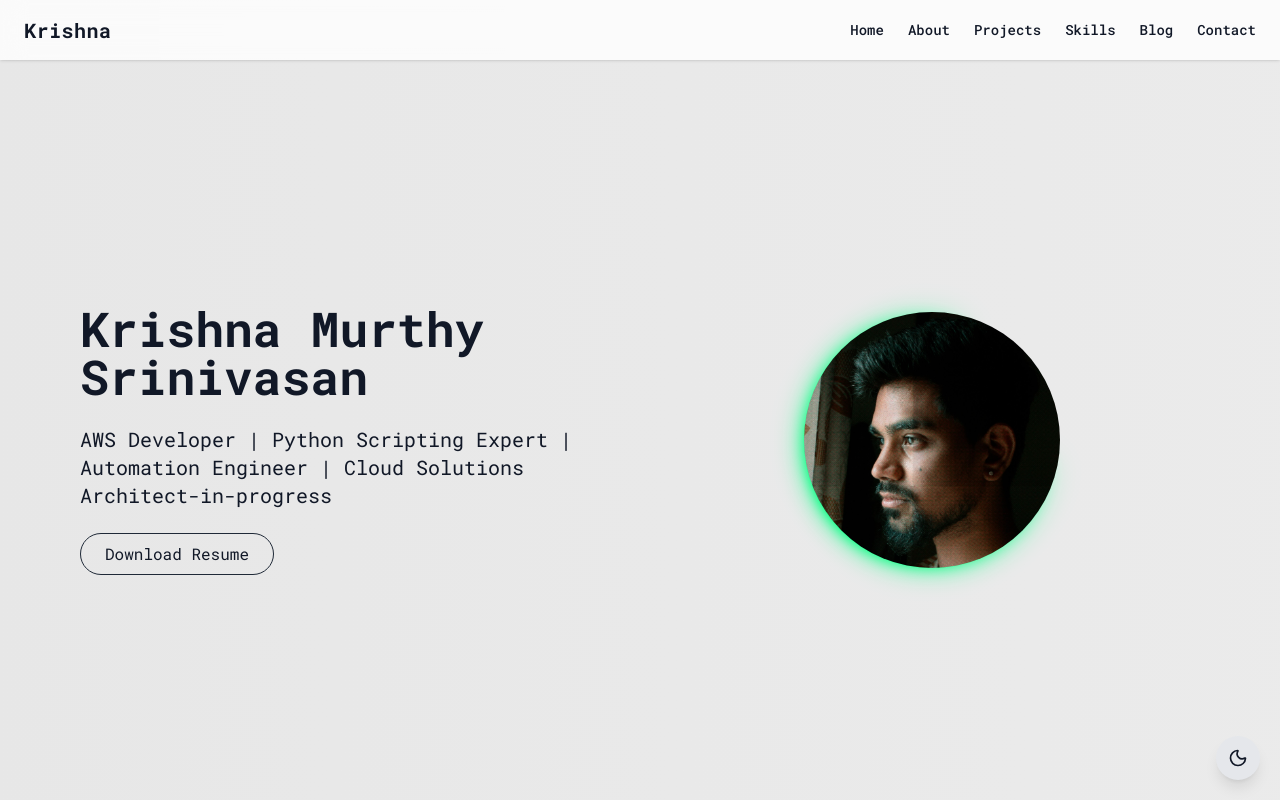
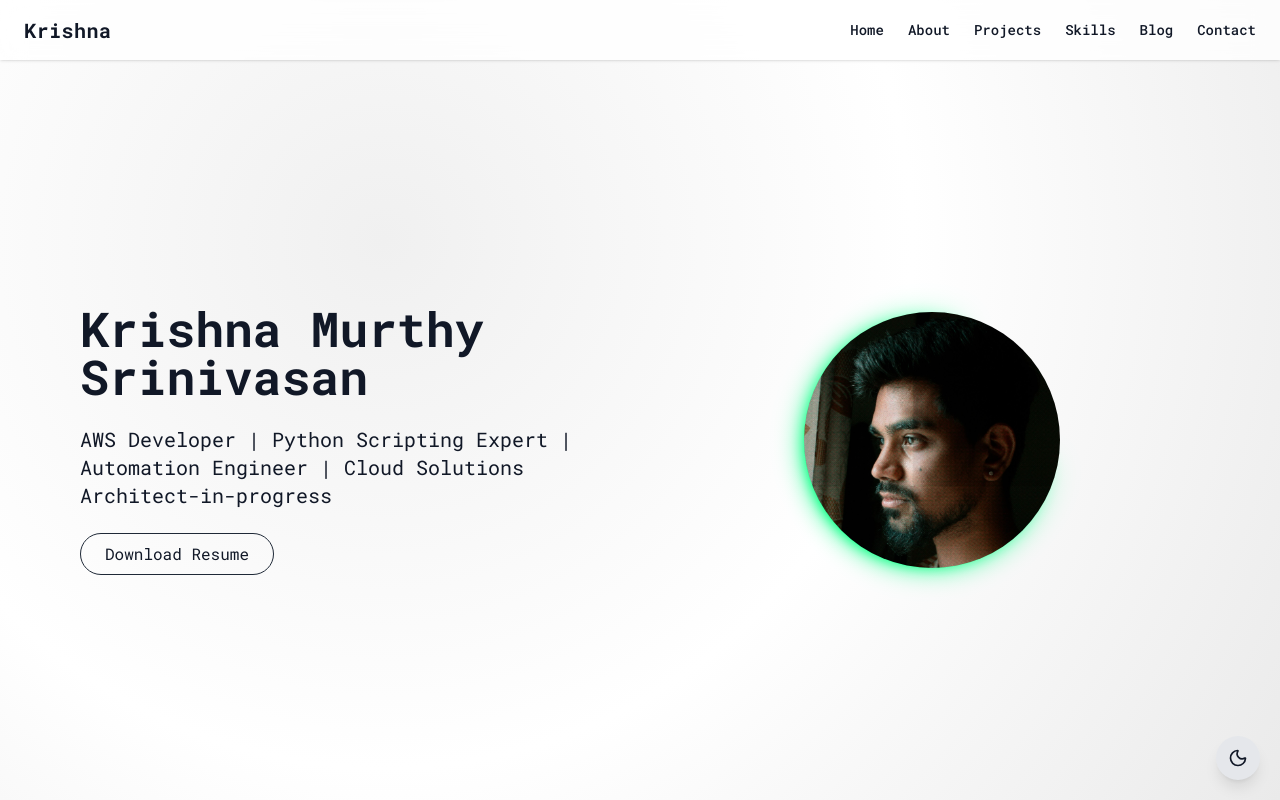
Before and after one commit to krishnamurthy-srinivasan/krishna-scriptsit, a React (Vite) app: page / in a window 1280 px wide. Shown: the top 800 px of the page. Built offline with nearby package versions, Linux system fonts and the light colour scheme; a web font is replaced by a local one.

Commit message:
animations

```diff
--- a/src/components/AnimatedGradientBackground.css
+++ b/src/components/AnimatedGradientBackground.css
@@ -1,26 +1,28 @@
 
-.gradient-bg {
-  background: linear-gradient(270deg, #f0f0f0, #e5e5e5, #ffffff);
-  background-size: 600% 600%;
-  animation: gradientLight 30s ease infinite;
+.animated-bg {
+  position: fixed;
+  inset: 0;
+  z-index: -10;
+  pointer-events: none;
+  background: radial-gradient(circle at 30% 30%, #f0f0f0, #ffffff, #eaeaea);
+  animation: shiftLight 30s ease-in-out infinite;
 }
 
 @media (prefers-color-scheme: dark) {
-  .gradient-bg {
-    background: linear-gradient(270deg, #3a3a3a, #2a2a2a, #1a1a1a, #0f0f0f);
-    background-size: 600% 600%;
-    animation: gradientDark 30s ease infinite;
+  .animated-bg {
+    background: radial-gradient(circle at 30% 30%, #2f2f2f, #1a1a1a, #000000);
+    animation: shiftDark 30s ease-in-out infinite;
   }
 }
 
-@keyframes gradientLight {
-  0% { background-position: 0% 50%; }
-  50% { background-position: 100% 50%; }
-  100% { background-position: 0% 50%; }
+@keyframes shiftLight {
+  0%   { background-position: 30% 30%; }
+  50%  { background-position: 70% 70%; }
+  100% { background-position: 30% 30%; }
 }
 
-@keyframes gradientDark {
-  0% { background-position: 0% 50%; }
-  50% { background-position: 100% 50%; }
-  100% { background-position: 0% 50%; }
+@keyframes shiftDark {
+  0%   { background-position: 20% 20%; }
+  50%  { background-position: 80% 80%; }
+  100% { background-position: 20% 20%; }
 }
--- a/src/components/AnimatedGradientBackground.jsx
+++ b/src/components/AnimatedGradientBackground.jsx
@@ -3,8 +3,7 @@ import './AnimatedGradientBackground.css';
 
 const AnimatedGradientBackground = () => {
   return (
-    <div className="gradient-bg fixed inset-0 -z-10" />
-  );
+    <div className="animated-bg" />);
 };
 
 export default AnimatedGradientBackground;
```
